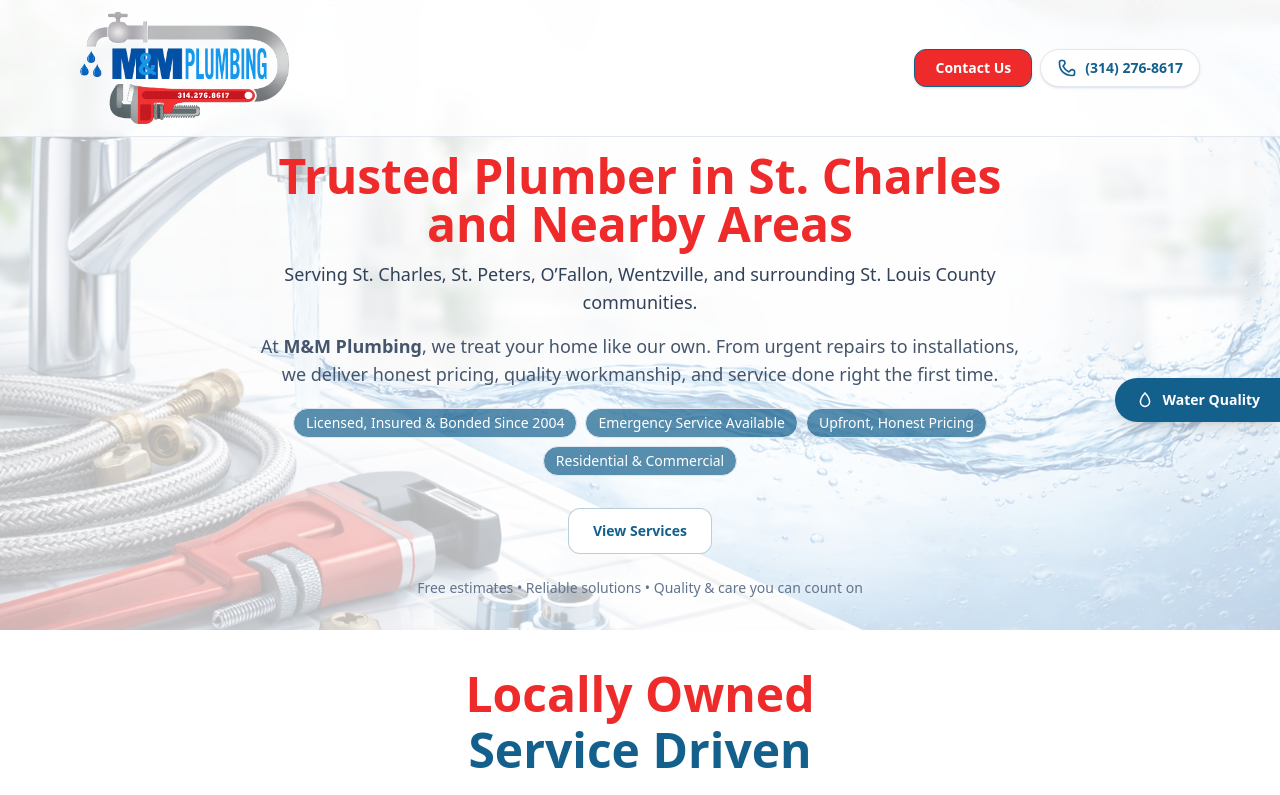
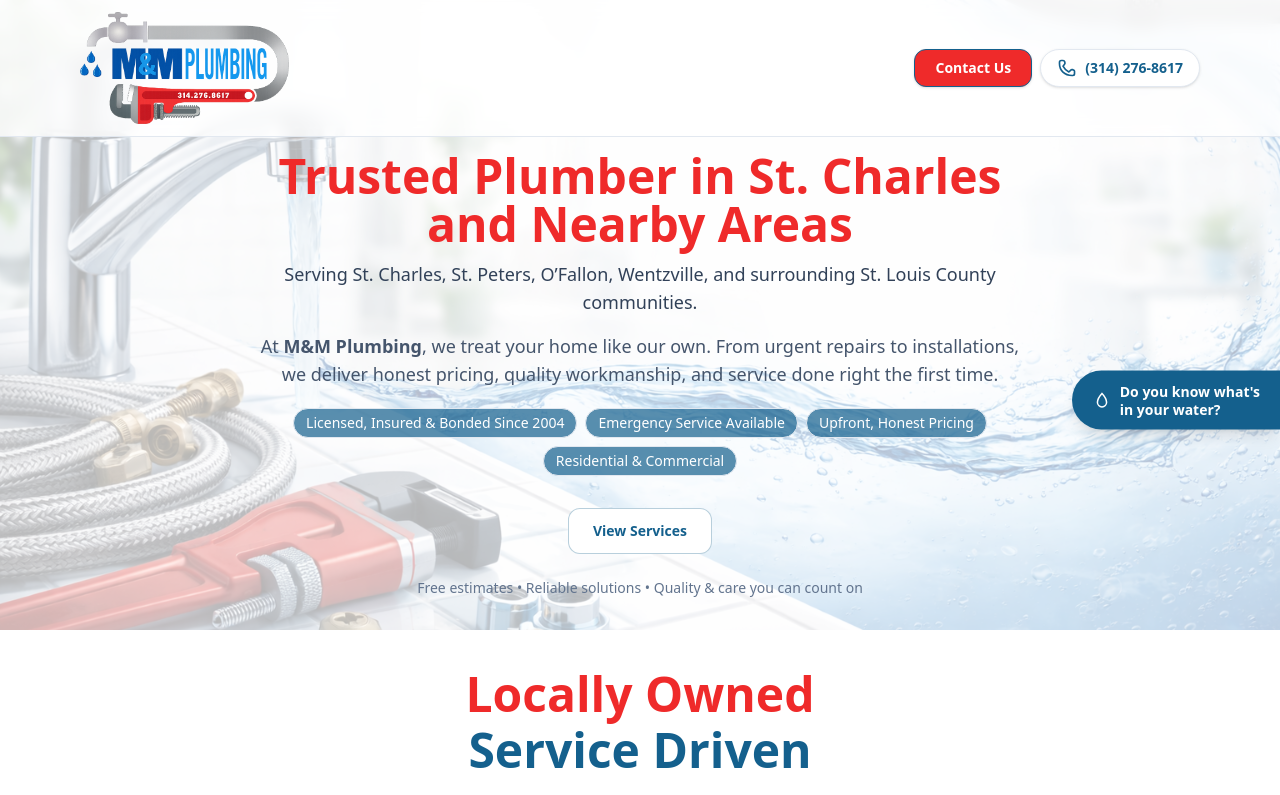
Before and after one commit to waldesro/mm-plumbing, a React (Vite) app: page / in a window 1280 px wide. Shown: the top 795 px of the page. Built offline with nearby package versions, Linux system fonts and the light colour scheme.

Commit message:
changed the text on the floating button

```diff
--- a/src/components/WaterQualitySolutions.jsx
+++ b/src/components/WaterQualitySolutions.jsx
@@ -53,15 +53,14 @@
             hover:shadow-xl
             hover:opacity-95
           "
-          aria-label="Learn about water quality solutions"
+          aria-label="Do you know what's in your water?"
         >
-          {/* Water drop icon */}
           <svg
             viewBox="0 0 24 24"
             fill="none"
             stroke="currentColor"
             strokeWidth="1.8"
-            className="h-5 w-5"
+            className="h-5 w-5 flex-shrink-0"
             aria-hidden="true"
           >
             <path
@@ -71,7 +70,11 @@
             />
           </svg>
 
-          Water Quality
+          <span className="leading-tight text-left">
+            Do you know what&apos;s
+            <br />
+            in your water?
+          </span>
         </button>
       )}
 
@@ -117,18 +120,13 @@
               onClick={() => setOpen(false)}
               className="
                 absolute right-3 top-3
-
                 flex h-9 w-9
                 items-center justify-center
-
                 rounded-full
                 bg-white/95
-
                 text-xl font-semibold
                 text-slate-700
-
                 shadow-sm
-
                 hover:bg-white
               "
               aria-label="Close water quality information"
@@ -136,14 +134,13 @@
               ×
             </button>
 
-            {/* Recommendation badge */}
+            {/* Badge */}
             <div className="absolute bottom-4 left-4">
               <span
                 className="
                   rounded-full
                   bg-(--plumbing-blue)/95
                   px-3 py-1.5
-
                   text-xs font-semibold
                   text-white
                 "
@@ -206,22 +203,15 @@
               onClick={handleEneviveClick}
               className="
                 mt-6
-
                 inline-flex w-full
                 items-center justify-center
-
                 rounded-full
-
                 bg-(--plumbing-blue)
-
                 px-5 py-3
-
                 font-semibold
                 text-white
-
                 shadow-sm
                 transition
-
                 hover:shadow-md
                 hover:opacity-90
               "
```
